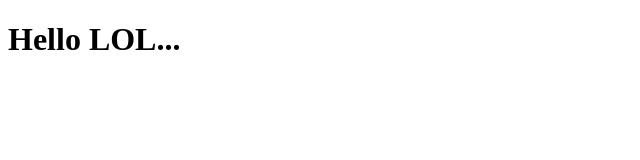
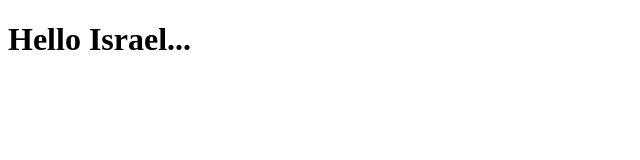
Before and after one commit to musamak1984/Bootcamp2020Samples, a plain HTML site: page index.html in a window 1280 px wide. Shown: the full height of the page, 0-640 px from the left. Drawn offline with Linux system fonts and the light colour scheme.

Commit message:
Update index.html

```diff
--- a/index.html
+++ b/index.html
@@ -6,6 +6,6 @@
     <title>Document</title>
 </head>
 <body>
-    <h1>Hello LOL...</h1>
+    <h1>Hello Israel...</h1>
 </body>
 </html>
```
